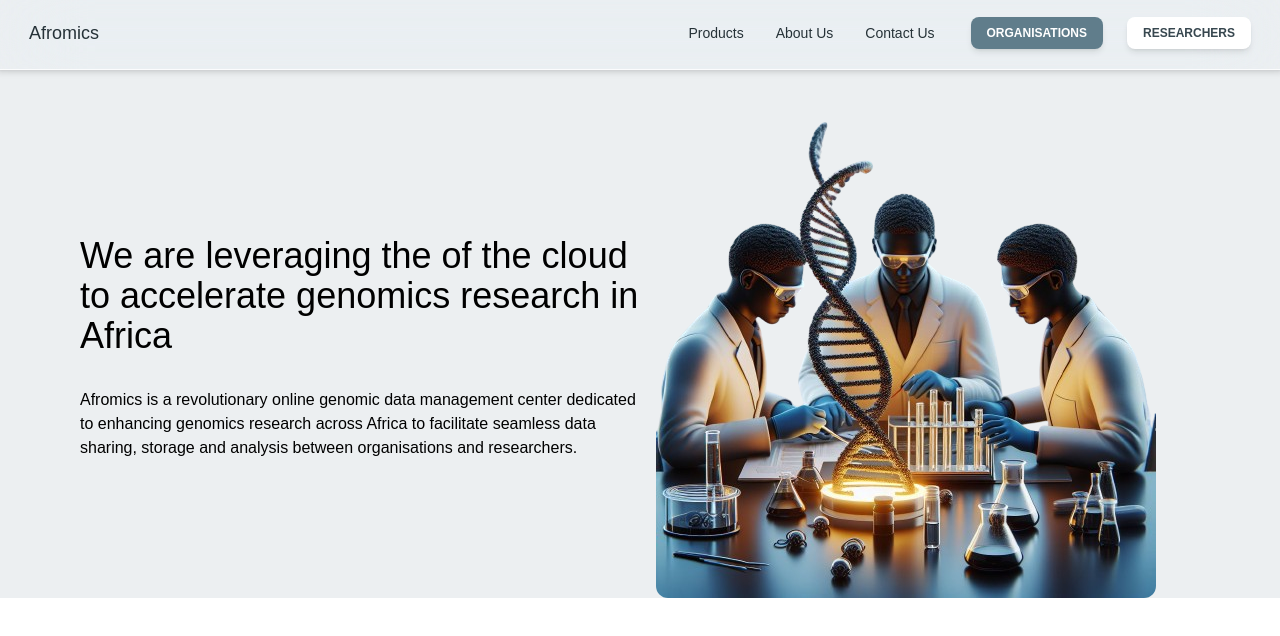
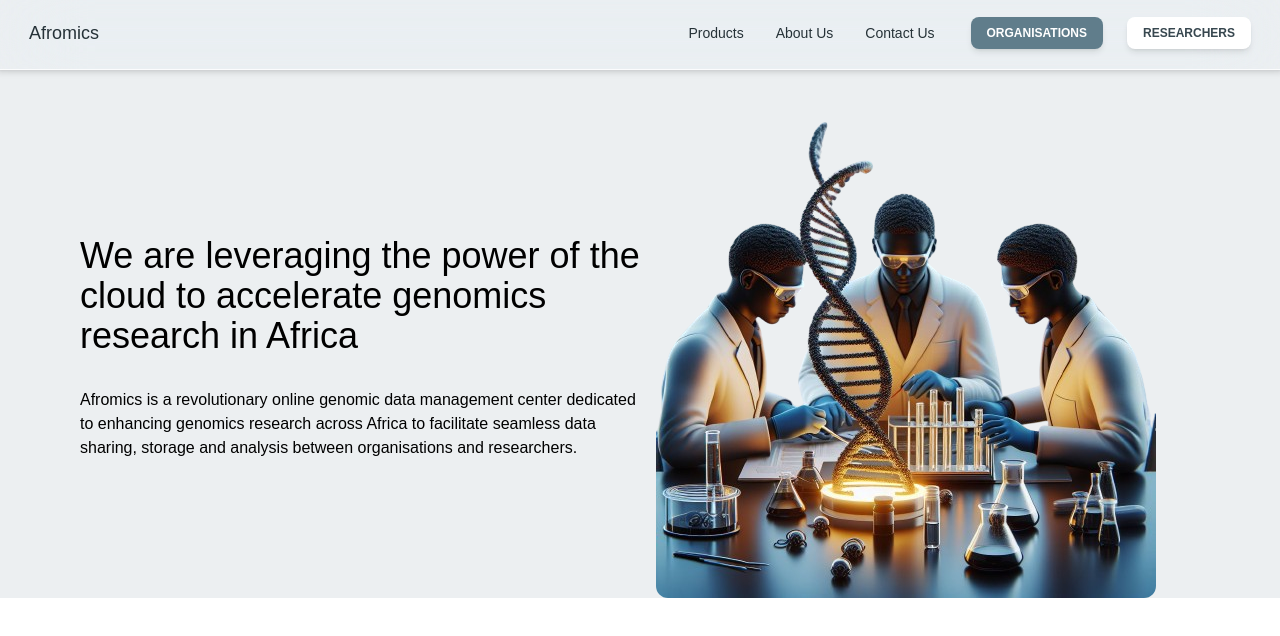
Before and after one commit to MillicentMalinga/afromics, a React (Create React App) app: page /products in a window 1280 px wide. Shown: the top 636 px of the page. Built offline with nearby package versions, Linux system fonts and the light colour scheme.

Commit message:
Update Hero.jsx

```diff
--- a/src/components/Hero.jsx
+++ b/src/components/Hero.jsx
@@ -8,7 +8,7 @@ function Hero() {
             <div className="lg:w-1/2 sm:w-4/5 lg:mx-4 self-center justify-self-center">
 
 <p className="text-4xl font-body-plex text-left self-center">
-  We are leveraging the of the cloud to accelerate genomics research in Africa
+  We are leveraging the power of the cloud to accelerate genomics research in Africa
 </p>
 <p className='text-left text-md mt-8 font-body-plex'>
   Afromics is a revolutionary online genomic data management center dedicated to enhancing genomics research across Africa to facilitate seamless data sharing, storage and analysis between organisations and researchers.  </p>
```
